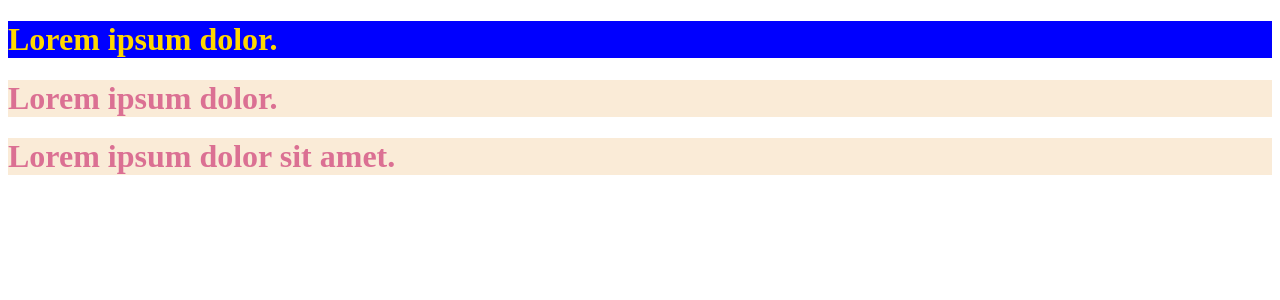
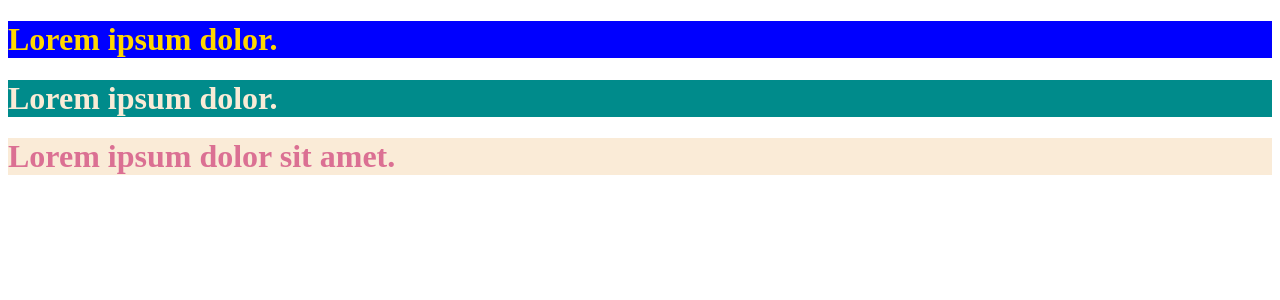
Before and after one commit to som42/reacht20231031, a React (Create React App) app: page / in a window 1280 px wide. Shown: the top 300 px of the page. Built offline with nearby package versions, Linux system fonts and the light colour scheme.

Commit message:
css 모듈을 사용해서 클래스명 중복을 피함

```diff
--- a/src/component/MyBox.js
+++ b/src/component/MyBox.js
@@ -1,10 +1,10 @@
-import "../style/style1.css";
+import mycss from "../style/style1.module.css";
 // 클래스로 style 주기
 // 외부 css 파일 이니깐 import 해서 써야 한다
 export function MyBox() {
   return (
     <div>
-      <h1 className="boxClass">Lorem ipsum dolor.</h1>
+      <h1 className={mycss.boxClass}>Lorem ipsum dolor.</h1>
     </div>
   );
 }
--- a/src/component/MyContainer.js
+++ b/src/component/MyContainer.js
@@ -1,8 +1,8 @@
-import "../style/style2.css";
+import style from "../style/style2.module.css";
 export function MyContainer() {
   return (
     <div>
-      <h1 className="boxClass">Lorem ipsum dolor sit amet.</h1>
+      <h1 className={style.boxClass}>Lorem ipsum dolor sit amet.</h1>
     </div>
   );
 }
```
Also changed, not shown: src/style/style1.module.css (renamed from src/style/style1.css), src/style/style2.module.css (renamed from src/style/style2.css).
